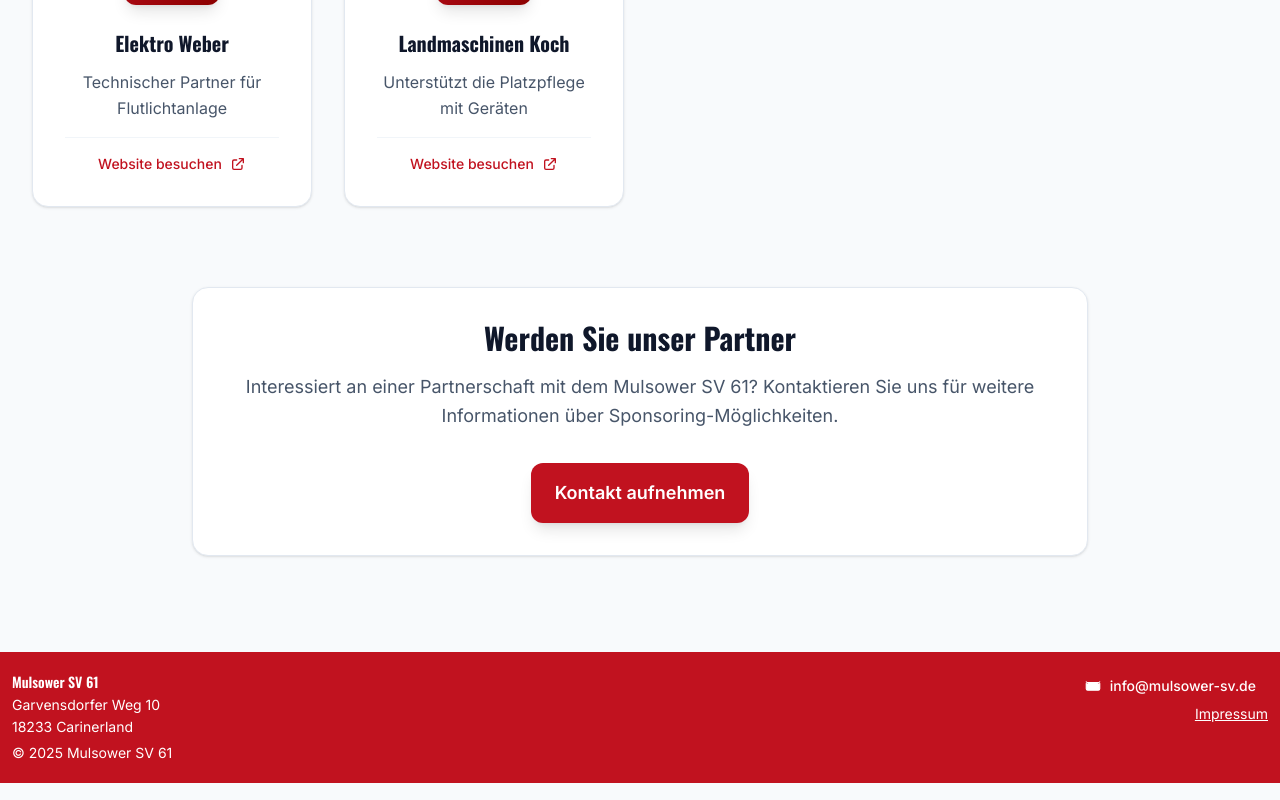
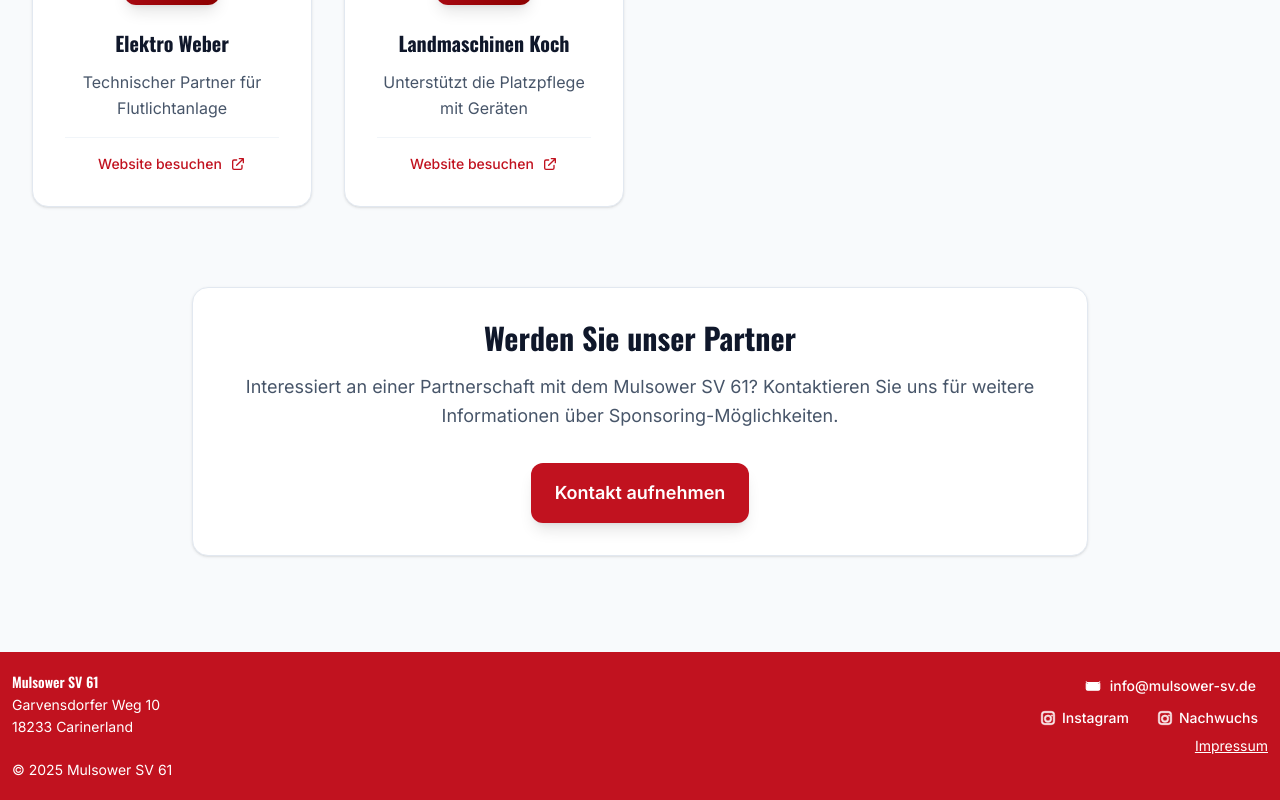
Before and after one commit to jp2507-max/mulsowweb, a Next.js app: page /sponsoren in a window 1280 px wide. Shown: the part 1032-1832 px from the top of the page. Built offline with nearby package versions, Linux system fonts and the light colour scheme; a web font is replaced by a local one.

Commit message:
feat: add Instagram social media links to various components; enhance footer and hero sections with CTAs

```diff
--- a/app/config/site.ts
+++ b/app/config/site.ts
@@ -32,6 +32,18 @@ export const siteConfig = {
   externalLinks: {
     fussballDe: 'https://www.fussball.de/verein/mulsower-sv-61-mecklenburg-vorpommern/-/id/00ES8GNBNG000024VV0AG08LVUPGND5I#!/',
     fanshop: 'https://msv61.fan12.de/'
+  },
+
+  // Social media profiles
+  social: {
+    instagramMain: {
+      label: 'Instagram – Mulsower SV 61',
+      href: 'https://www.instagram.com/mulsower_sv?utm_source=ig_web_button_share_sheet&igsh=ZDNlZDc0MzIxNw=='
+    },
+    instagramYouth: {
+      label: 'Instagram – Nachwuchs',
+      href: 'https://www.instagram.com/mulsower_sv.nachwuchs?utm_source=ig_web_button_share_sheet&igsh=ZDNlZDc0MzIxNw=='
+    }
   },
 
   // Navigation structure
--- a/app/globals.css
+++ b/app/globals.css
@@ -985,13 +985,13 @@ h6 {
     inset: 0;
     /* Prefer modern formats when available */
     background-image: url('/images/hero-bg.jpg');
-  /* biome-disable no-duplicate-properties */
+  /* biome-disable-next-line css/no-duplicate-properties */
   background-image: image-set(
       url('/images/hero-bg.avif') type('image/avif') 1x,
       url('/images/hero-bg.webp') type('image/webp') 1x,
       url('/images/hero-bg.jpg') type('image/jpeg') 1x
     );
-  /* biome-enable no-duplicate-properties */
+
   background-position: center 35%;
     background-size: cover;
     background-repeat: no-repeat;
--- a/components/sections/ContactSnippet.tsx
+++ b/components/sections/ContactSnippet.tsx
@@ -1,4 +1,6 @@
 import React from 'react';
+import { siteConfig } from '../../app/config/site';
+import { ExternalLink } from '../ui/ExternalLink';
 
 interface ContactSnippetProps {
   className?: string;
@@ -18,7 +20,7 @@ export default function ContactSnippet({ className = '' }: ContactSnippetProps)
           </p>
         </div>
 
-        {/* Contact Information */}
+  {/* Contact Information */}
         <div className="max-w-4xl mx-auto">
           <div className="grid grid-cols-1 md:grid-cols-2 gap-8 md:gap-12">
             {/* Address Card */}
@@ -100,6 +102,50 @@ export default function ContactSnippet({ className = '' }: ContactSnippetProps)
             </div>
           </div>
 
+          {/* Instagram CTA */}
+          <div className="mt-12 md:mt-14 text-center">
+            <div className="inline-flex flex-wrap items-center justify-center gap-3 bg-ink-primary/5 border border-ink-primary/10 rounded-full px-4 py-2">
+              <span className="text-sm md:text-base font-medium text-ink-primary">Folge uns auf Instagram:</span>
+              <ExternalLink
+                href={siteConfig.social.instagramMain.href}
+                aria-label={siteConfig.social.instagramMain.label}
+                className="inline-flex items-center gap-1.5 text-brand-primary hover:text-brand-secondary font-semibold"
+              >
+                <svg
+                  xmlns="http://www.w3.org/2000/svg"
+                  viewBox="0 0 24 24"
+                  width="16"
+                  height="16"
+                  fill="currentColor"
+                  aria-hidden="true"
+                  className="opacity-90"
+                >
+                  <path d="M7 2h10a5 5 0 0 1 5 5v10a5 5 0 0 1-5 5H7a5 5 0 0 1-5-5V7a5 5 0 0 1 5-5zm0 2a3 3 0 0 0-3 3v10a3 3 0 0 0 3 3h10a3 3 0 0 0 3-3V7a3 3 0 0 0-3-3H7zm5 3.5a5.5 5.5 0 1 1 0 11 5.5 5.5 0 0 1 0-11zm0 2a3.5 3.5 0 1 0 0 7 3.5 3.5 0 0 0 0-7zm6-2.25a1 1 0 1 1 0 2 1 1 0 0 1 0-2z"/>
+                </svg>
+                <span>@mulsower_sv</span>
+              </ExternalLink>
+              <span aria-hidden="true" className="text-ink-secondary">•</span>
+              <ExternalLink
+                href={siteConfig.social.instagramYouth.href}
+                aria-label={siteConfig.social.instagramYouth.label}
+                className="inline-flex items-center gap-1.5 text-brand-primary hover:text-brand-secondary font-semibold"
+              >
+                <svg
+                  xmlns="http://www.w3.org/2000/svg"
+                  viewBox="0 0 24 24"
+                  width="16"
+                  height="16"
+                  fill="currentColor"
+                  aria-hidden="true"
+                  className="opacity-90"
+                >
+                  <path d="M7 2h10a5 5 0 0 1 5 5v10a5 5 0 0 1-5 5H7a5 5 0 0 1-5-5V7a5 5 0 0 1 5-5zm0 2a3 3 0 0 0-3 3v10a3 3 0 0 0 3 3h10a3 3 0 0 0 3-3V7a3 3 0 0 0-3-3H7zm5 3.5a5.5 5.5 0 1 1 0 11 5.5 5.5 0 0 1 0-11zm0 2a3.5 3.5 0 1 0 0 7 3.5 3.5 0 0 0 0-7zm6-2.25a1 1 0 1 1 0 2 1 1 0 0 1 0-2z"/>
+                </svg>
+                <span>@mulsower_sv.nachwuchs</span>
+              </ExternalLink>
+            </div>
+          </div>
+
           {/* Additional Contact Information removed per request */}
         </div>
       </div>
--- a/components/sections/Hero.tsx
+++ b/components/sections/Hero.tsx
@@ -3,6 +3,7 @@ import { Button } from '../ui/Button';
 import { siteConfig } from '@/app/config/site';
 import HeroReadyClient from '@/components/utility/HeroReadyClient';
 import { Image } from '@/components/ui/Image';
+import { ExternalLink } from '@/components/ui/ExternalLink';
 
 export default function Hero() {
   return (
@@ -155,6 +156,50 @@ export default function Hero() {
           </Button>
         </div>
 
+        {/* Instagram CTA under hero buttons */}
+        <div className="mt-4 md:mt-6 text-center">
+          <div className="inline-flex flex-wrap items-center justify-center gap-3 bg-ink-primary/5 border border-ink-primary/10 rounded-full px-4 py-2">
+            <span className="text-sm md:text-base font-medium text-ink-primary">Folge uns auf Instagram:</span>
+            <ExternalLink
+              href={siteConfig.social.instagramMain.href}
+              aria-label={siteConfig.social.instagramMain.label}
+              className="inline-flex items-center gap-1.5 text-brand-primary hover:text-brand-secondary font-semibold"
+            >
+              <svg
+                xmlns="http://www.w3.org/2000/svg"
+                viewBox="0 0 24 24"
+                width="16"
+                height="16"
+                fill="currentColor"
+                aria-hidden="true"
+                className="opacity-90"
+              >
+                <path d="M7 2h10a5 5 0 0 1 5 5v10a5 5 0 0 1-5 5H7a5 5 0 0 1-5-5V7a5 5 0 0 1 5-5zm0 2a3 3 0 0 0-3 3v10a3 3 0 0 0 3 3h10a3 3 0 0 0 3-3V7a3 3 0 0 0-3-3H7zm5 3.5a5.5 5.5 0 1 1 0 11 5.5 5.5 0 0 1 0-11zm0 2a3.5 3.5 0 1 0 0 7 3.5 3.5 0 0 0 0-7zm6-2.25a1 1 0 1 1 0 2 1 1 0 0 1 0-2z"/>
+              </svg>
+              <span>@mulsower_sv</span>
+            </ExternalLink>
+            <span aria-hidden="true" className="text-ink-secondary">•</span>
+            <ExternalLink
+              href={siteConfig.social.instagramYouth.href}
+              aria-label={siteConfig.social.instagramYouth.label}
+              className="inline-flex items-center gap-1.5 text-brand-primary hover:text-brand-secondary font-semibold"
+            >
+              <svg
+                xmlns="http://www.w3.org/2000/svg"
+                viewBox="0 0 24 24"
+                width="16"
+                height="16"
+                fill="currentColor"
+                aria-hidden="true"
+                className="opacity-90"
+              >
+                <path d="M7 2h10a5 5 0 0 1 5 5v10a5 5 0 0 1-5 5H7a5 5 0 0 1-5-5V7a5 5 0 0 1 5-5zm0 2a3 3 0 0 0-3 3v10a3 3 0 0 0 3 3h10a3 3 0 0 0 3-3V7a3 3 0 0 0-3-3H7zm5 3.5a5.5 5.5 0 1 1 0 11 5.5 5.5 0 0 1 0-11zm0 2a3.5 3.5 0 1 0 0 7 3.5 3.5 0 0 0 0-7zm6-2.25a1 1 0 1 1 0 2 1 1 0 0 1 0-2z"/>
+              </svg>
+              <span>@mulsower_sv.nachwuchs</span>
+            </ExternalLink>
+          </div>
+        </div>
+
         <p className="hero-rotator" aria-hidden="true">
           <span className="hero-rotator-inner">
             <span>Tradition</span>
--- a/components/sections/SponsorTeaser.tsx
+++ b/components/sections/SponsorTeaser.tsx
@@ -42,13 +42,17 @@ export default function SponsorTeaser({ maxItems = 6, className = '' }: SponsorT
           </h2>
           <p className="text-lg md:text-xl text-ink-secondary max-w-2xl mx-auto">
             Wir danken unseren Sponsoren für die Unterstützung des Mulsower SV 61
+            <svg
+              aria-hidden="true"
+              className="inline-block ml-2 h-6 w-6 text-white/90"
+              viewBox="0 0 24 24"
+              fill="none"
+              xmlns="http://www.w3.org/2000/svg"
+            />
           </p>
         </div>
 
-        {/* Optional Sponsor marquee — shown above grid, pauses on hover/reduced motion */}
-        <div
-          className="mb-10 overflow-hidden rounded-xl border border-neutral-200 bg-white/60 backdrop-blur-[1px] group"
-          aria-hidden="true"
+        <div aria-hidden="true" className="mb-10 overflow-hidden rounded-xl border border-neutral-200 bg-white/60 backdrop-blur-[1px] group"
           onMouseEnter={(e) => {
             const marquee = e.currentTarget.querySelector('.marquee') as HTMLElement;
             if (marquee) marquee.style.animationPlayState = 'paused';
@@ -59,9 +63,9 @@ export default function SponsorTeaser({ maxItems = 6, className = '' }: SponsorT
           }}
         >
           <div
-              className="marquee whitespace-nowrap"
-              style={reduced ? { animation: 'none' } : undefined}
-            >
+            className="marquee whitespace-nowrap"
+            style={reduced ? { animation: 'none' } : undefined}
+          >
             {displaySponsors.concat(displaySponsors).map((s, i) => (
               <span key={`mq-${s.id}-${i}`} className="inline-flex items-center px-6 py-3 text-ink-secondary text-sm">
                 {s.name}
@@ -108,7 +112,7 @@ export default function SponsorTeaser({ maxItems = 6, className = '' }: SponsorT
 
                     <div className="mt-4 pt-4 border-t border-neutral-100 flex items-center justify-center text-brand-primary group-hover:text-brand-secondary transition-colors duration-300">
                       <span className="text-sm font-medium mr-2">Website besuchen</span>
-                      <svg className="w-4 h-4 transform group-hover:translate-x-1 transition-transform duration-300" fill="none" stroke="currentColor" viewBox="0 0 24 24" aria-hidden="true" role="img" aria-label="Externer Link">
+                      <svg className="w-4 h-4 transform group-hover:translate-x-1 transition-transform duration-300 motion-reduce:transform-none" fill="none" stroke="currentColor" viewBox="0 0 24 24" aria-hidden="true">
                         <path strokeLinecap="round" strokeLinejoin="round" strokeWidth={2} d="M10 6H6a2 2 0 00-2 2v10a2 2 0 002 2h10a2 2 0 002-2v-4M14 4h6m0 0v6m0-6L10 14" />
                       </svg>
                     </div>
--- a/components/ui/Footer.tsx
+++ b/components/ui/Footer.tsx
@@ -1,6 +1,8 @@
 "use client";
 import * as React from "react";
 import Link from "next/link";
+import { siteConfig } from "../../app/config/site";
+import { ExternalLink } from "./ExternalLink";
 
 export interface FooterProps {
   className?: string;
@@ -58,6 +60,46 @@ export function Footer() {
                 <span className="text-sm">{email}</span>
               </a>
             </div>
+            <div className="text-xs md:text-sm flex flex-wrap items-center gap-2 md:justify-end">
+              <span className="sr-only">Soziale Medien</span>
+              <ExternalLink
+                href={siteConfig.social.instagramMain.href}
+                aria-label={siteConfig.social.instagramMain.label}
+                className="inline-flex items-center gap-1.5 px-2.5 py-1 rounded-full bg-white/10 hover:bg-white/20 transition-colors text-white"
+              >
+                {/* Instagram Icon */}
+                <svg
+                  xmlns="http://www.w3.org/2000/svg"
+                  viewBox="0 0 24 24"
+                  width="16"
+                  height="16"
+                  fill="currentColor"
+                  aria-hidden="true"
+                  className="opacity-90"
+                >
+                  <path d="M7 2h10a5 5 0 0 1 5 5v10a5 5 0 0 1-5 5H7a5 5 0 0 1-5-5V7a5 5 0 0 1 5-5zm0 2a3 3 0 0 0-3 3v10a3 3 0 0 0 3 3h10a3 3 0 0 0 3-3V7a3 3 0 0 0-3-3H7zm5 3.5a5.5 5.5 0 1 1 0 11 5.5 5.5 0 0 1 0-11zm0 2a3.5 3.5 0 1 0 0 7 3.5 3.5 0 0 0 0-7zm6-2.25a1 1 0 1 1 0 2 1 1 0 0 1 0-2z"/>
+                </svg>
+                <span className="font-medium">Instagram</span>
+              </ExternalLink>
+              <ExternalLink
+                href={siteConfig.social.instagramYouth.href}
+                aria-label={siteConfig.social.instagramYouth.label}
+                className="inline-flex items-center gap-1.5 px-2.5 py-1 rounded-full bg-white/10 hover:bg-white/20 transition-colors text-white"
+              >
+                <svg
+                  xmlns="http://www.w3.org/2000/svg"
+                  viewBox="0 0 24 24"
+                  width="16"
+                  height="16"
+                  fill="currentColor"
+                  aria-hidden="true"
+                  className="opacity-90"
+                >
+                  <path d="M7 2h10a5 5 0 0 1 5 5v10a5 5 0 0 1-5 5H7a5 5 0 0 1-5-5V7a5 5 0 0 1 5-5zm0 2a3 3 0 0 0-3 3v10a3 3 0 0 0 3 3h10a3 3 0 0 0 3-3V7a3 3 0 0 0-3-3H7zm5 3.5a5.5 5.5 0 1 1 0 11 5.5 5.5 0 0 1 0-11zm0 2a3.5 3.5 0 1 0 0 7 3.5 3.5 0 0 0 0-7zm6-2.25a1 1 0 1 1 0 2 1 1 0 0 1 0-2z"/>
+                </svg>
+                <span className="font-medium">Nachwuchs</span>
+              </ExternalLink>
+            </div>
             <div className="text-xs md:text-sm">
               <Link href="/impressum/" className="underline hover:text-white/90" aria-label="Impressum öffnen">
                 Impressum
```
